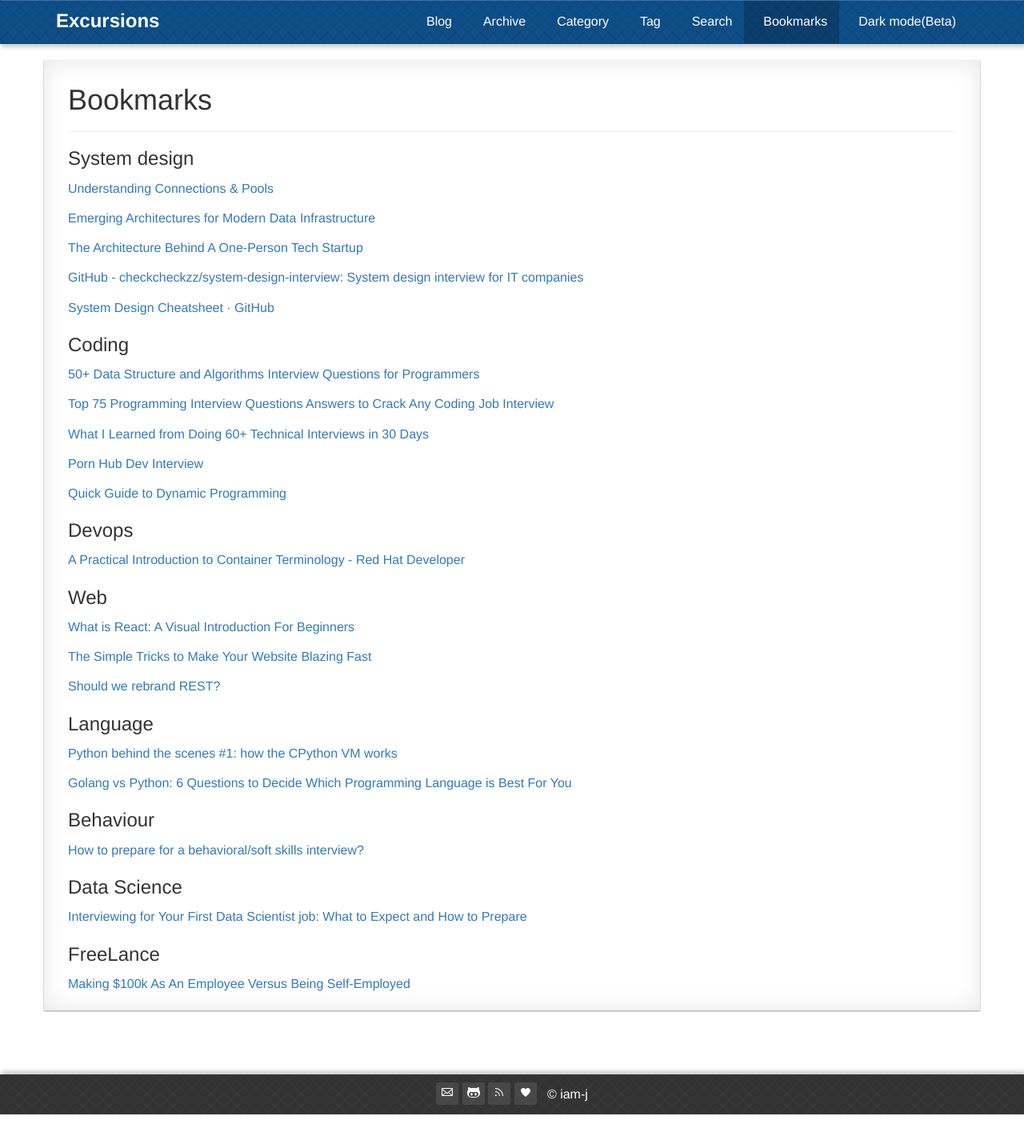
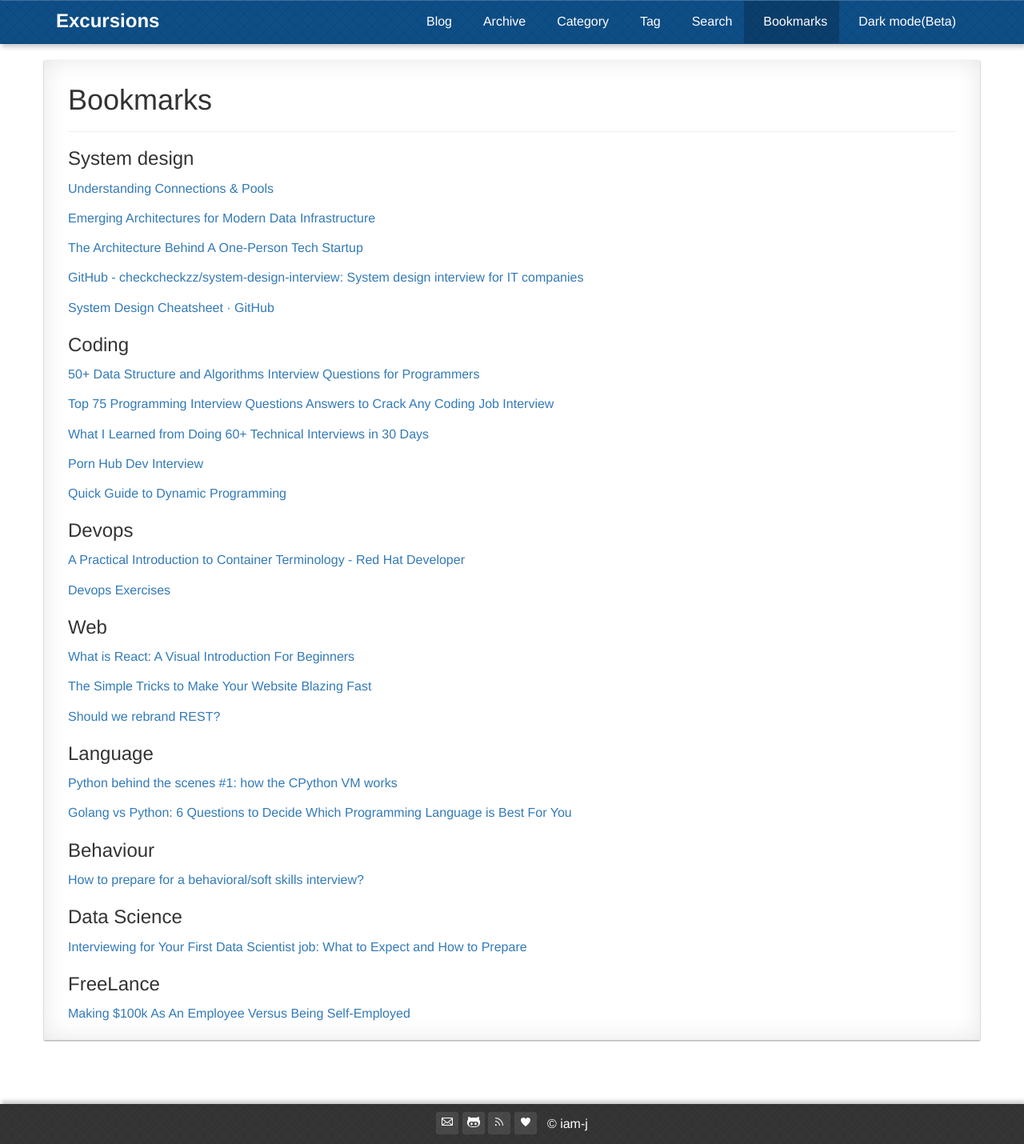
Before and after one commit to iam-j/iam-j.github.io, a Jekyll site: the page built from pages/7bookmarks.md, in a window 1280 px wide. Shown: the whole page at 80% size. Built offline with Jekyll 4.4.1, drawn with Linux system fonts in a browser that asks for light colours; nearby versions of some CDN libraries; before the commit the page ends 1393 px from its top, so only the background shows below that.

Commit message:
Updated Bookmark

```diff
--- a/pages/7bookmarks.md
+++ b/pages/7bookmarks.md
@@ -34,6 +34,8 @@ isNavItem: true
 
 [A Practical Introduction to Container Terminology - Red Hat Developer](https://developers.redhat.com/blog/2018/02/22/container-terminology-practical-introduction/)
 
+[Devops Exercises](https://github.com/bregman-arie/devops-exercises)
+
 ### Web
 
 [What is React: A Visual Introduction For Beginners](https://learnreact.design/posts/what-is-react)
```
